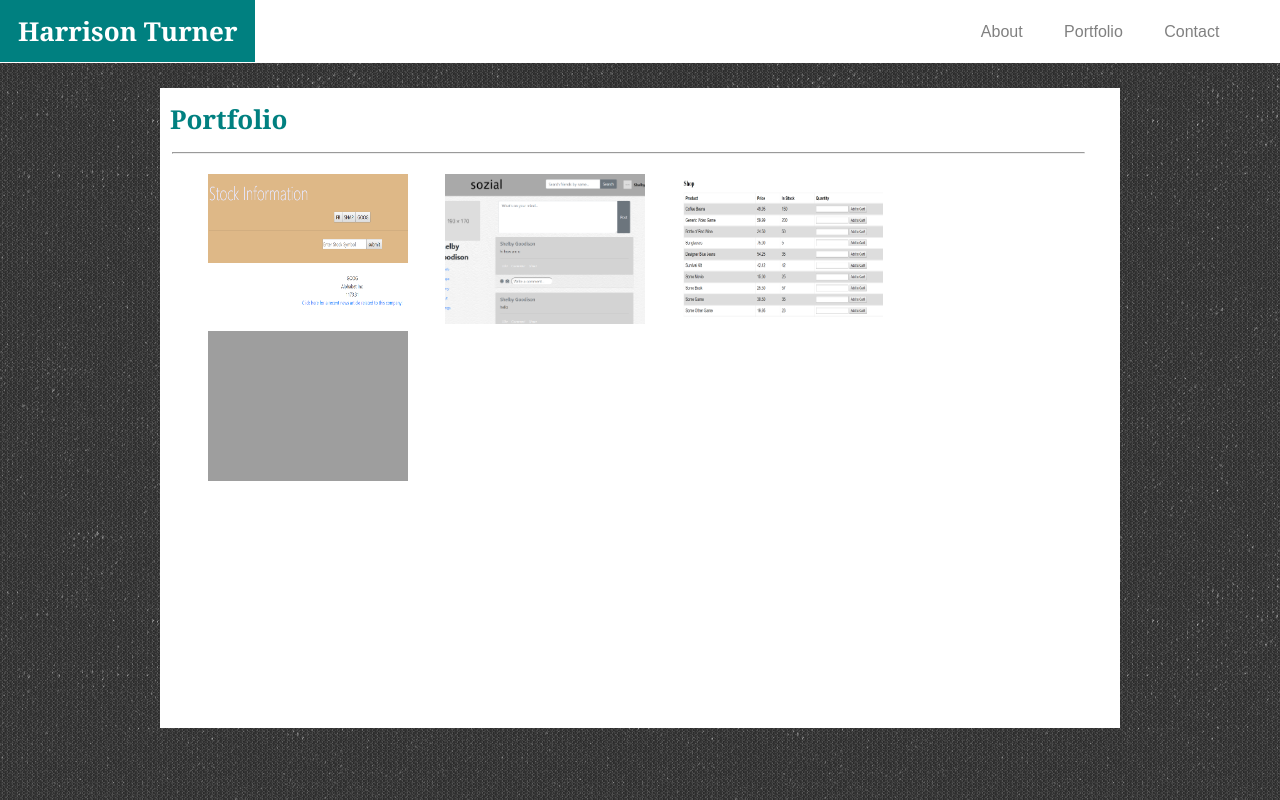
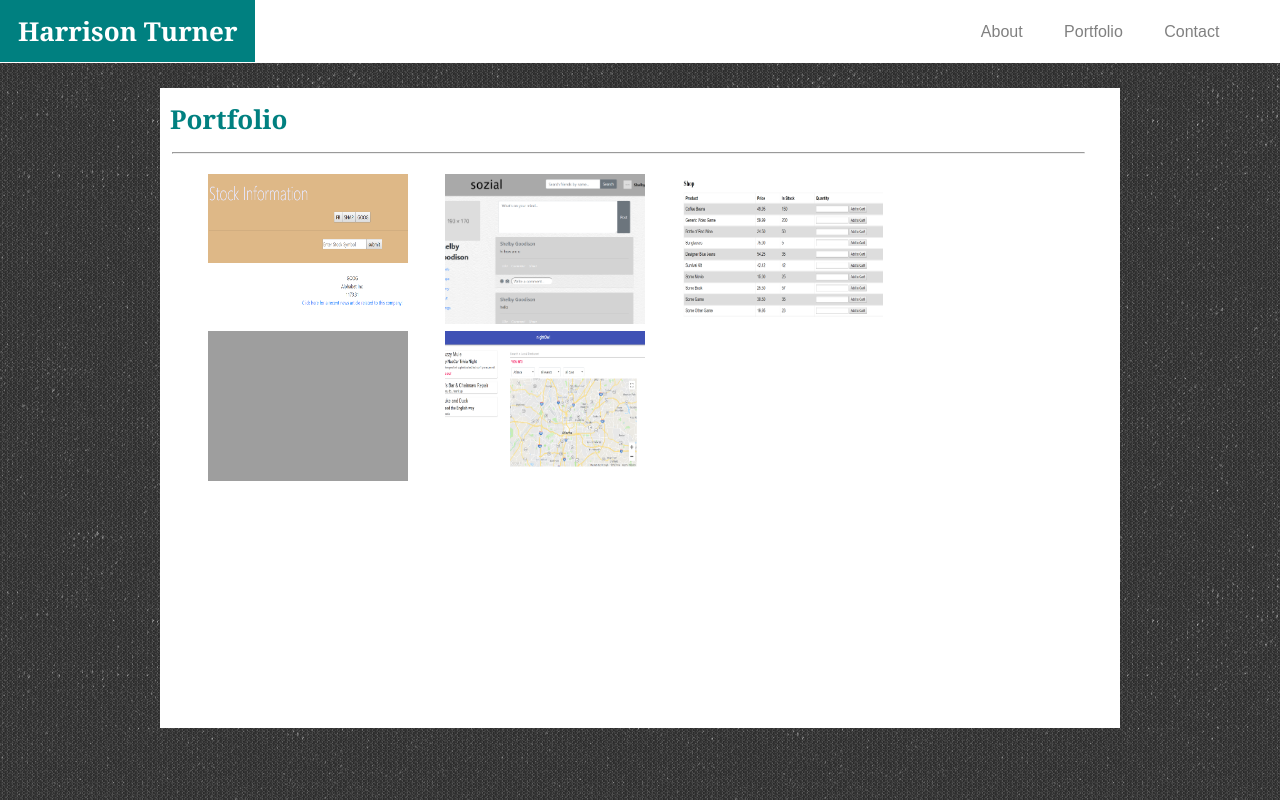
Before and after one commit to h-turner/Portfolio, a plain HTML site: page portfolio.html in a window 1280 px wide. Drawn offline with Linux system fonts and the light colour scheme; grey boxes are pictures that could not be loaded; files whose address does not match are found by name.

Commit message:
added nightOwl image and anchor tag to portfolio

```diff
--- a/portfolio.html
+++ b/portfolio.html
@@ -35,14 +35,21 @@
             <img src="assets//images/sozial.PNG" height="150px" width="200px" />
           </a>
           <a href="https://infinite-meadow-60820.herokuapp.com/">
-          <img
-            src="assets/images/onlineshopping.PNG"
-            height="150px"
-            width="200px"
+            <img
+              src="assets/images/onlineshopping.PNG"
+              height="150px"
+              width="200px"
           /></a>
           <a href="https://h-turner.github.io/poetry-genius/">
             <img
               src="assets/images/poetrygenius.PNG"
+              height="150px"
+              width="200px"
+            />
+          </a>
+          <a href="https://shielded-hollows-44293.herokuapp.com/">
+            <img
+              src="assets/images/nightOwl.PNG"
               height="150px"
               width="200px"
             />
```
Also changed, not shown: assets/images/nightOwl.PNG (added).
